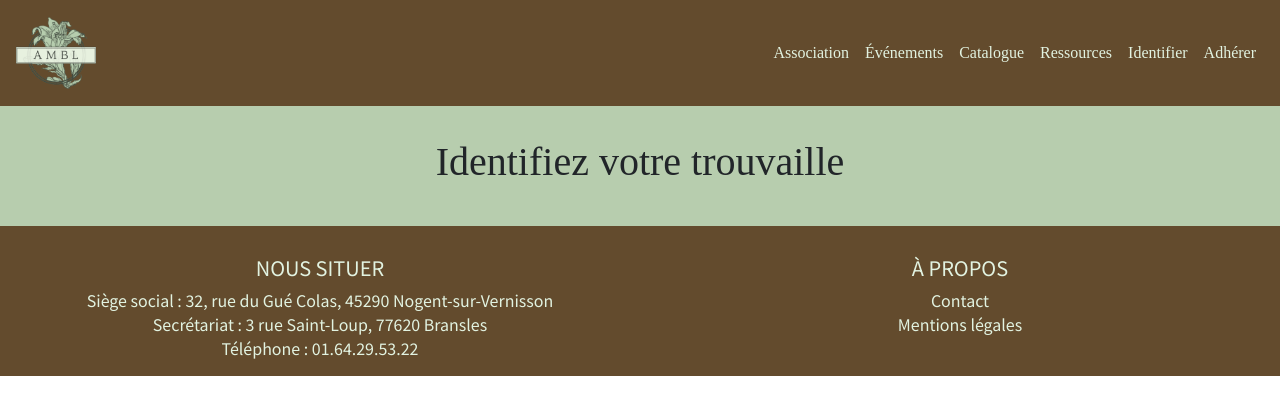
After one commit to WildCodeSchool/orleans-php-2003-project-ambl, a PHP site: template src/View/Identification/index.html.twig in a window 1280 px wide. The commit adds this page. Shown: the top 415 px of the page. Run offline with PHP 8.4, Linux system fonts and the light colour scheme; the template is opened without the code that fills it, so the values that code supplies are empty; some libraries are stand-ins or nearby versions; some web fonts are replaced.

Commit message:
Creating basic id page

```diff
--- /dev/null
+++ b/src/View/Identification/index.html.twig
@@ -0,0 +1,23 @@
+{% extends 'layout.html.twig' %}
+
+{% block title %}
+    CatalogueAdmin | Ajouter
+{% endblock %}
+
+{% block stylesheet %}
+    <link rel="stylesheet" href="/assets/css/identification.css">
+{% endblock %}
+
+{% block content %}
+    <header class="header">
+        <div class="container h-100 justify-around">
+            <div class="row h-75 align-items-center">
+                <div class="col-12">
+                    <h1>Identifiez votre trouvaille</h1>
+                </div>
+            </div>
+        </div>
+    </header>
+
+
+{% endblock %}
--- a/src/View/_navbar.html.twig
+++ b/src/View/_navbar.html.twig
@@ -22,7 +22,7 @@
                 <a class="nav-link" href="#">Ressources</a>
             </li>
             <li class="nav-item">
-                <a class="nav-link" href="#">Identifier</a>
+                <a class="nav-link" href="/identification/index">Identifier</a>
             </li>
             <li class="nav-item">
                 <a class="nav-link" href="/adhesion/index">Adhérer</a>
```
Also changed, not shown: src/Controller/IdentificationController.php (added, +18 -0 lines).
